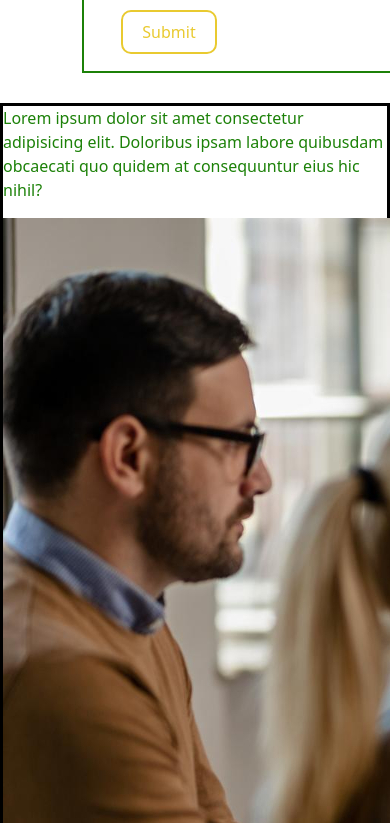
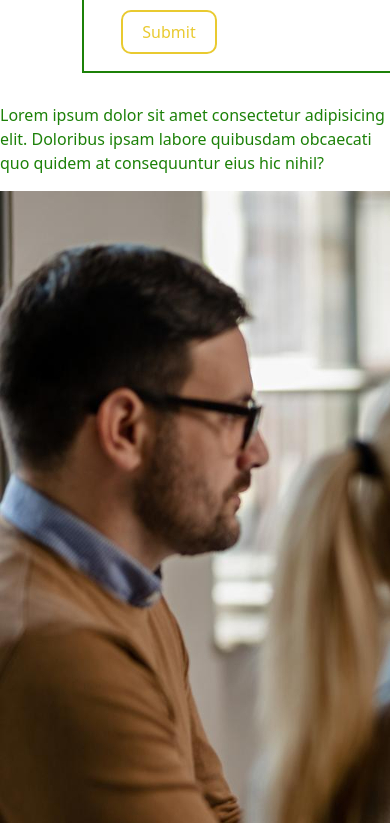
Before and after one commit to Gabrielle-001-dike/goldcare_1, a plain HTML site: page index.html in a window 390 px wide. Shown: the part 2621-3444 px from the top of the page. Drawn offline with Linux system fonts and the light colour scheme; a web font is replaced by a local one.

Commit message:
Add files via upload

```diff
--- a/others/css/index.css
+++ b/others/css/index.css
@@ -387,13 +387,6 @@ height: 17.5rem;
         0px -5px 0px #aa9218,
         0px -6px 0px #9b840f;
     }
-
-    .pratice{
-        border: 3px black solid;
-        grid-template-rows: repeat(1,fr);
-
-    }
-
     .row .wrap{
         display: grid;
         grid-template-rows: repeat(2,1fr);
```
